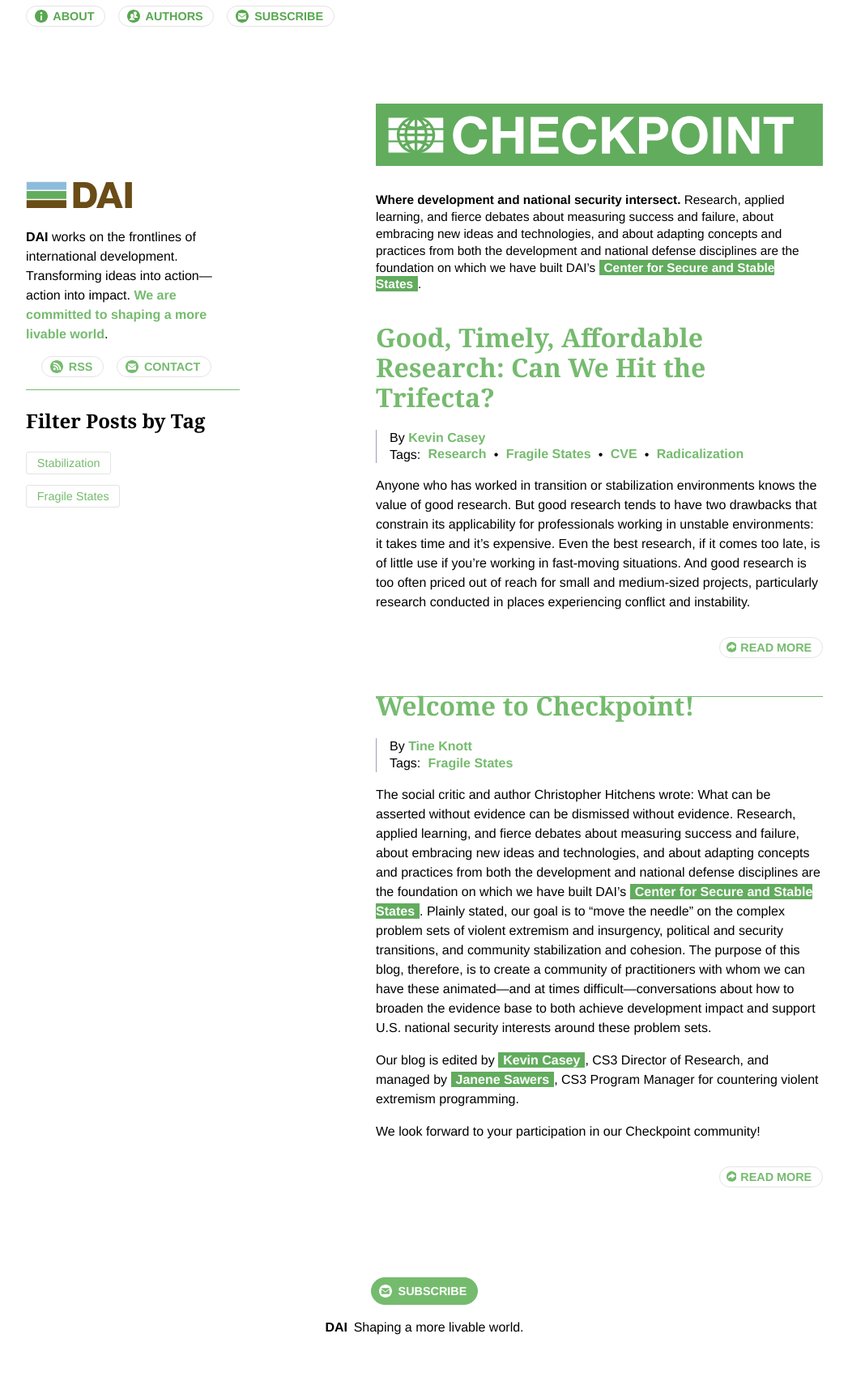
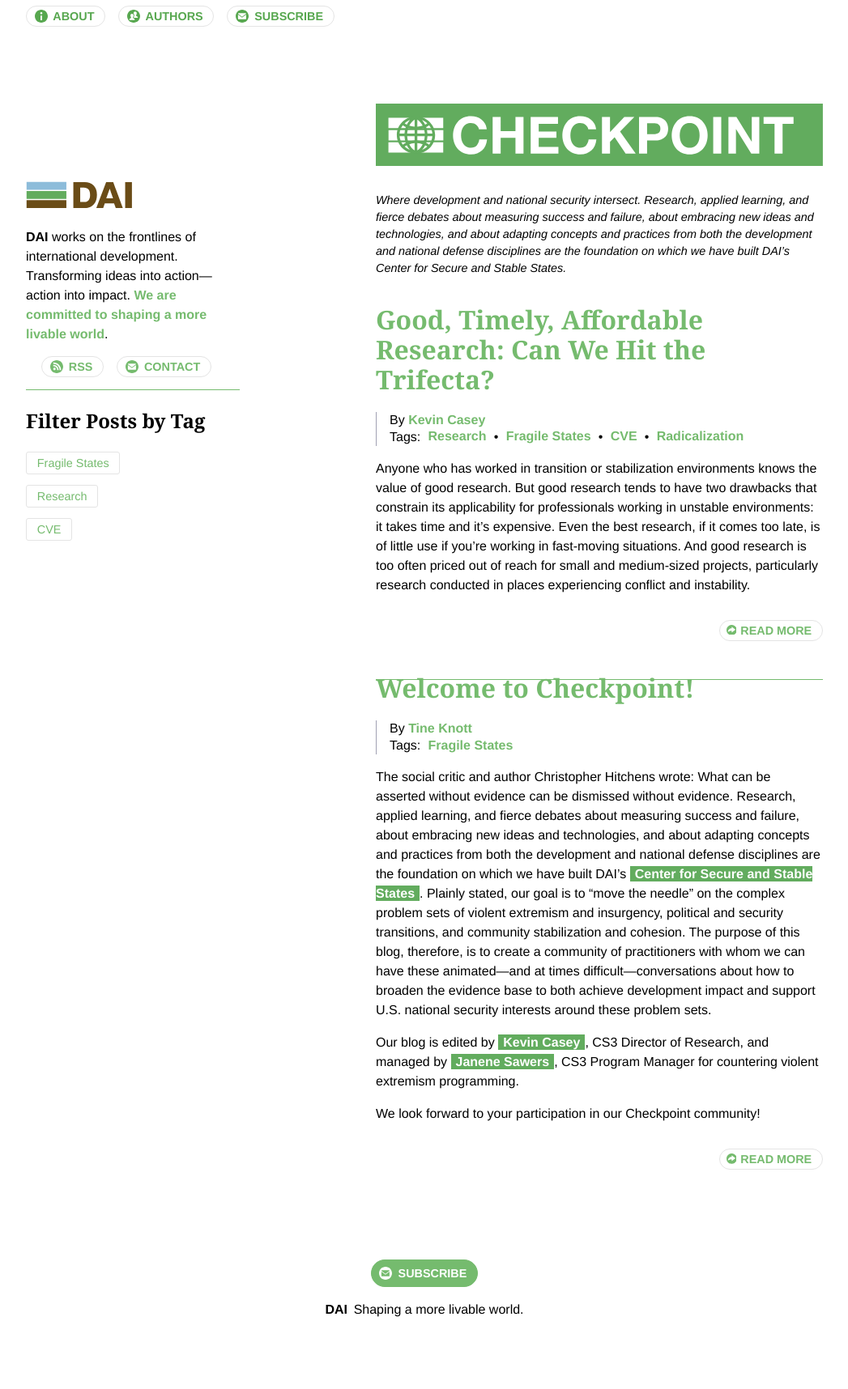
Before and after one commit to BryanSchuetz/CS-, a Jekyll site: the page built from index.md, in a window 1280 px wide. Shown: the whole page at 81% size, without its empty margins (116-1163 px from the left). Built offline with Jekyll 4.4.1, drawn with Linux system fonts in a browser that asks for light colours; after the commit the page ends 1694 px from its top, so only the background shows below that.

Commit message:
more better styles

```diff
--- a/_config.yml
+++ b/_config.yml
@@ -30,14 +30,15 @@ defaults:
     Image: 235 x 235
 theme-color:
 email: your-email@domain.com
-description: "**Where development and national security intersect.** Research, applied
+description: "Where development and national security intersect. Research, applied
   learning, and fierce debates about measuring success and failure, about embracing
   new ideas and technologies, and about adapting concepts and practices from both
   the development and national defense disciplines are the foundation on which we
-  have built DAI’s [Center for Secure and Stable States](https://www.dai.com/news/dai-launches-the-center-for-secure-and-stable-states)."
+  have built DAI’s Center for Secure and Stable States."
 featured-tags:
-- Stabilization
 - Fragile States
+- Research
+- CVE
 permalink: "/:title.html"
 excerpt_separator: "<!--more-->"
 baseurl:
--- a/_sass/layout.scss
+++ b/_sass/layout.scss
@@ -339,3 +339,7 @@ a.related-item-link{
     background-position: top;
   }
 }
+.lead-in{
+  font-style: italic;
+  font-size: .9rem
+}
```
